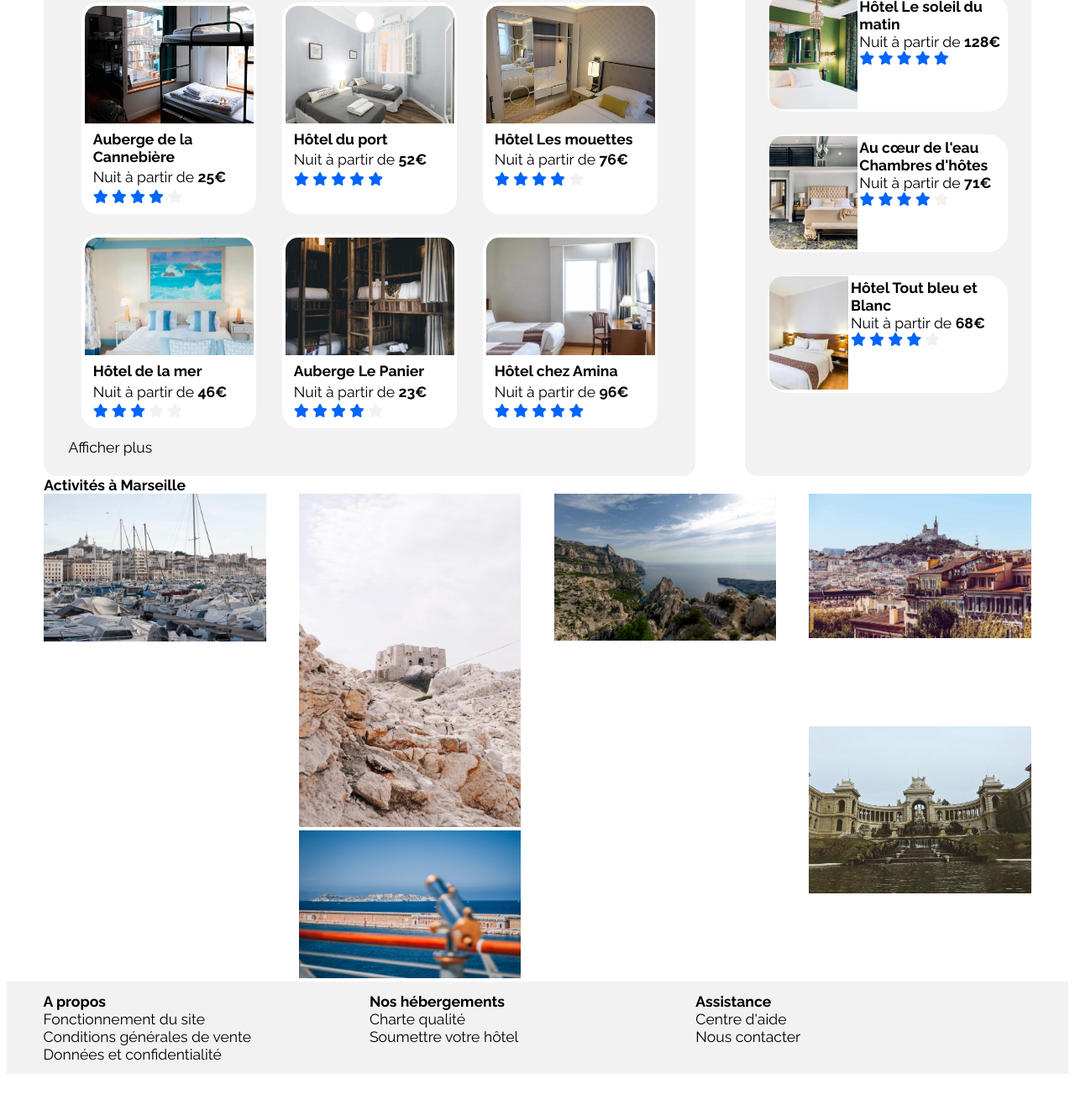
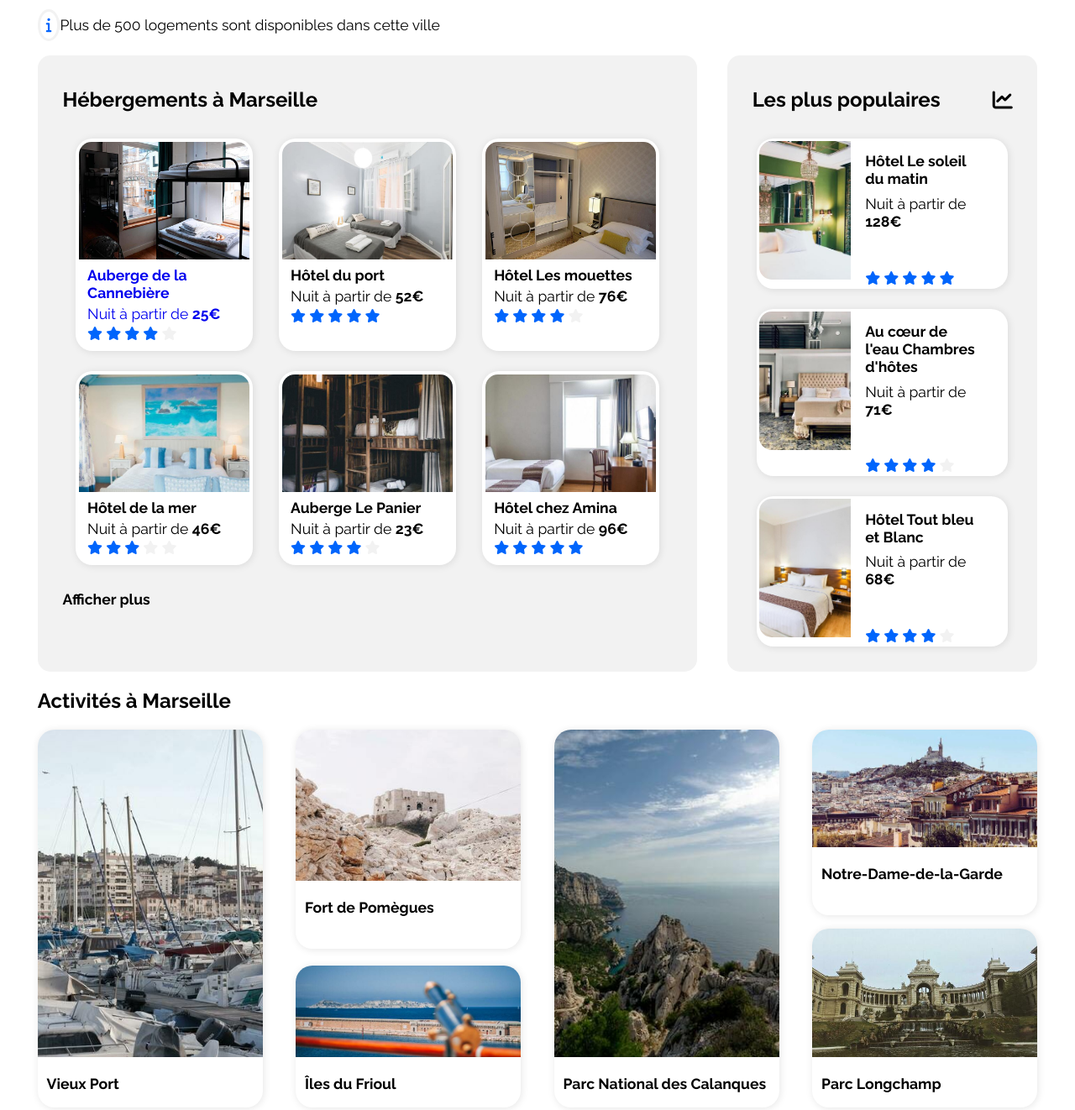
Before and after one commit to YoannAsl/YoannAgesilas_2_01092020, a plain HTML site: page index.html in a window 1280 px wide. Shown: the part 272-1594 px from the top of the page at 84% size. Before the commit the page ends 1559 px from the top, so only its background shows below. Drawn offline with Linux system fonts and the light colour scheme.

Commit message:
Toutes les cards finies

```diff
--- a/index.html
+++ b/index.html
@@ -12,7 +12,7 @@
 <body>
     <div id="container">
         <header>
-            <img src="images/logo/Reservia.svg"></img>
+            <img src="images/logo/Reservia.svg" alt="Reservia logo">
             <nav>
                 <a id="nav_selected" href="#container2" class="blue">Hébergements</a>
                 <a href="#container4">Activités</a>
@@ -20,7 +20,7 @@
             </nav>
         </header>
 
-        <p class="titre">Trouvez votre hébergement pour des vacances de rève</p>
+        <h2 class="titre">Trouvez votre hébergement pour des vacances de rêve</h2>
         <p>En plein centre ville ou en pleine nature</p>
 
         <form>
@@ -29,8 +29,6 @@
             <button type="submit" id="submit_button">Rechercher</button>
         </form>
 
-        <!-- class avec font-size pour icones -->
-        <!-- tester div avec a au lieu de button -->
         <div id="filters">
             <p class="titre">Filtres</p>
             <button class="filter_switch">
@@ -64,12 +62,12 @@
         </div>
 
         <p><i class="fas fa-info blue"></i>Plus de 500 logements sont disponibles dans cette ville</p>
-<!-- div avec image en background -->
         <div id="container1">
             <div id="container2">
-                <p class="titre">Hébergements à Marseille</p>
+                <h2 class="titre">Hébergements à Marseille</h2>
                 <div id="cards_container2">
                     <div class="card1">
+                        <a class="test" href="#">
                             <img class="card1_img" src="images/hebergements/4_small/marcus-loke-WQJvWU_HZFo-unsplash.jpg">
                             <div class="card1_text">
                                 <p class="titre">Auberge de la Cannebière</p>
@@ -80,9 +78,10 @@
                                 <i class="fas fa-star blue"></i>
                                 <i class="fas fa-star grey"></i>
                             </div>
+                        </a>
                     </div>
                     <div class="card1">
-                            <img class="card1_img" src="images\hebergements\4_small\fred-kleber-gTbaxaVLvsg-unsplash.jpg">
+                        <img class="card1_img" src="images/hebergements/4_small/fred-kleber-gTbaxaVLvsg-unsplash.jpg">
                         <div class="card1_text">
                             <p class="titre">Hôtel du port</p>
                             <p>Nuit à partir de <span class="price">52€</span></p>
@@ -94,7 +93,7 @@
                         </div>
                     </div>
                     <div class="card1">
-                            <img class="card1_img" src="images\hebergements\4_small\reisetopia-B8WIgxA_PFU-unsplash.jpg">
+                        <img class="card1_img" src="images/hebergements/4_small/reisetopia-B8WIgxA_PFU-unsplash.jpg">
                         <div class="card1_text">
                             <p class="titre">Hôtel Les mouettes</p>
                             <p>Nuit à partir de <span class="price">76€</span></p>
@@ -106,7 +105,7 @@
                         </div>
                     </div>
                     <div class="card1">
-                            <img class="card1_img" src="images\hebergements\4_small\annie-spratt-Eg1qcIitAuA-unsplash.jpg">
+                        <img class="card1_img" src="images/hebergements/4_small/annie-spratt-Eg1qcIitAuA-unsplash.jpg">
                         <div class="card1_text">
                             <p class="titre">Hôtel de la mer</p>
                             <p>Nuit à partir de <span class="price">46€</span></p>
@@ -118,7 +117,7 @@
                         </div>
                     </div>
                     <div class="card1">
-                            <img class="card1_img" src="images\hebergements\4_small\nicate-lee-kT-ZyaiwBe0-unsplash.jpg">
+                        <img class="card1_img" src="images/hebergements/4_small/nicate-lee-kT-ZyaiwBe0-unsplash.jpg">
                         <div class="card1_text">
                             <p class="titre">Auberge Le Panier</p>
                             <p>Nuit à partir de <span class="price">23€</span></p>
@@ -130,7 +129,7 @@
                         </div>
                     </div>
                     <div class="card1">
-                            <img class="card1_img" src="images\hebergements\4_small\febrian-zakaria-M6S1WvfW68A-unsplash.jpg">
+                        <img class="card1_img" src="images/hebergements/4_small/febrian-zakaria-M6S1WvfW68A-unsplash.jpg">
                         <div class="card1_text">
                             <p class="titre">Hôtel chez Amina</p>
                             <p>Nuit à partir de <span class="price">96€</span></p>
@@ -141,19 +140,18 @@
                             <i class="fas fa-star blue"></i>
                         </div>
                     </div>
-
                 </div>
-                <p>Afficher plus</p>
+                <p class="titre">Afficher plus</p>
             </div>
 
             <div id="container3">
                 <div id="container3_title">
-                    <p class="titre">Les plus populaires</p>
+                    <h2 class="titre">Les plus populaires</h2>
                     <i class="fas fa-chart-line"></i>
                 </div>
                 <div id="cards_container3">
                     <div class="card2">
-                        <img class="card2_img" src="images\hebergements\4_small\emile-guillemot-Bj_rcSC5XfE-unsplash.jpg">
+                        <img class="card2_img" src="images/hebergements/4_small/emile-guillemot-Bj_rcSC5XfE-unsplash.jpg">
                         <div class="card2_text">
                             <p class="titre">Hôtel Le soleil du matin</p>
                             <p>Nuit à partir de <span class="price">128€</span></p>
@@ -165,7 +163,7 @@
                         </div>
                     </div>
                     <div class="card2">
-                        <img class="card2_img" src="images\hebergements\4_small\aw-creative-VGs8z60yT2c-unsplash.jpg">
+                        <img class="card2_img" src="images/hebergements/4_small/aw-creative-VGs8z60yT2c-unsplash.jpg">
                         <div class="card2_text">
                             <p class="titre">Au cœur de l'eau Chambres d'hôtes</p>
                             <p>Nuit à partir de <span class="price">71€</span></p>
@@ -177,7 +175,7 @@
                         </div>
                     </div>
                     <div class="card2">
-                        <img class="card2_img" src="images\hebergements\4_small\febrian-zakaria-sjvU0THccQA-unsplash.jpg">
+                        <img class="card2_img" src="images/hebergements/4_small/febrian-zakaria-sjvU0THccQA-unsplash.jpg">
                         <div class="card2_text">
                             <p class="titre">Hôtel Tout bleu et Blanc</p>
                             <p>Nuit à partir de <span class="price">68€</span></p>
@@ -195,28 +193,34 @@
         </div>
 
         <div id="container4">
-            <p class="titre">Activités à Marseille</p>
+            <h2 class="titre">Activités à Marseille</h2>
             <div id="container5">
                 <div class="card_full">
-                    <img src="images/activites/2_large/reno-laithienne-QUgJhdY5Fyk-unsplash.jpg">
+                    <img src="images/activites/4_small/reno-laithienne-QUgJhdY5Fyk-unsplash.jpg">
+                    <p class="titre">Vieux Port</p>
                 </div>
                 <div class="cards_container4">
                     <div>
-                        <img src="images/activites/2_large/paul-hermann-QFTrLdQIRhI-unsplash.jpg">
+                        <img id="small_img1" src="images/activites/4_small/paul-hermann-QFTrLdQIRhI-unsplash.jpg">
+                        <p class="titre">Fort de Pomègues</p>
                     </div>
                     <div>
-                        <img src="images/activites/2_large/kevin-hikari-rV_Qd1l-VXg-unsplash.jpg">
+                        <img id="small_img2" src="images/activites/4_small/kevin-hikari-rV_Qd1l-VXg-unsplash.jpg">
+                        <p class="titre">Îles du Frioul</p>
                     </div>
-                </div >
+                </div>
                 <div class="card_full">
-                    <img src="images/activites/2_large/kilyan-sockalingum-NR8-cBCN3aI-unsplash.jpg">
+                    <img src="images/activites/4_small/kilyan-sockalingum-NR8-cBCN3aI-unsplash.jpg">
+                    <p class="titre">Parc National des Calanques</p>
                 </div>
                 <div class="cards_container4">
                     <div>
-                        <img src="images/activites/2_large/florian-wehde-xW9e8gdotxI-unsplash.jpg">
+                        <img id="small_img3" src="images/activites/4_small/florian-wehde-xW9e8gdotxI-unsplash.jpg">
+                        <p class="titre">Notre-Dame-de-la-Garde</p>
                     </div>
                     <div>
-                        <img src="images/activites/2_large/lena-paulin-wH2-EJoDcV0-unsplash.jpg">
+                        <img id="small_img4" src="images/activites/4_small/lena-paulin-wH2-EJoDcV0-unsplash.jpg">
+                        <p class="titre">Parc Longchamp</p>
                     </div>
                 </div>
             </div>
--- a/styles.css
+++ b/styles.css
@@ -5,14 +5,32 @@
     --lightblue: #DEEBFF;
 }
 
-/* tester var avec W3C */
+.test {
+    text-decoration: none;
+
+}
+
+.blue {
+    color: var(--blue);
+}
+
+.grey {
+    color: var(--grey);
+}
+
+.lightblue {
+    color: var(--lightblue);
+}
+
+body {
+    margin: 0;
+}
+
 body p {
-    margin: 0;
     font-size: 110%;
 }
 
 #container {
-    /* padding: 0 3.4%; */
     width: 93%;
     margin: 0 auto;
 }
@@ -31,6 +49,7 @@ nav {
 
 nav a {
     padding: 5%;
+    text-decoration: none;
 }
 
 #nav_selected {
@@ -81,6 +100,7 @@ form {
 }
 
 .filter_switch {
+    font-size: 100%;
     margin-left: 25px;
     padding-left: 0;
     font-weight: bold;
@@ -89,6 +109,18 @@ form {
     border: solid;
     border-width: 2px;
     border-color: #d9d9d9;
+}
+
+.fa-stack {
+    font-size: 1.79em;
+    margin: -10px;
+}
+
+.fa-info {
+    padding: 7px;
+    border: solid;
+    border-color: var(--grey);
+    border-radius: 50%;
 }
 
 #container1 {
@@ -100,7 +132,7 @@ form {
     width: 61%;
     background-color: var(--grey);
     border-radius: 15px;
-    padding: 2% 2.5%;
+    padding: 1.5% 2.5%;
 }
 
 #cards_container2 {
@@ -115,6 +147,7 @@ form {
     padding: 0.5% 0.5% 1.5% 0.5%;
     width: 28%;
     margin: 1.7% 0;
+    box-shadow: 1px 1px 10px 0px rgba(0,0,0,0.1);
 }
 
 .card1_img {
@@ -126,67 +159,60 @@ form {
 }
 
 #container3 {
-    width: 29%;
+    width: 31%;
     background-color: var(--grey);
     border-radius: 15px;
-    padding: 1% 0%;
+    padding: 1.5% 0%;
 }
 
 #container3_title {
     display: flex;
     justify-content: space-between;
-    margin: 0 8%
+    margin: 0 8%;
 }
 
 #container3_title i {
     margin: auto 0;
+    font-size: 150%;
 }
 
 #cards_container3 {
+    width: 81%;
     display: flex;
     flex-direction: column;
-    justify-content: space-between;
+    margin: 0 auto;
 }
 
 .card2 {
     background-color: white;
-    margin: 4% 8%;
-    padding: 0.5% 0.5% 1% 0.5%;
-    border-radius: 1.5em;
+    margin: 4% auto;
+    padding: 1%;
+    border-radius: 20px;
     display: flex;
+    box-shadow: 1px 1px 10px 0px rgba(0,0,0,0.1);
 }
 
 .card2_img {
-    height: 135px;
+    height: 165px;
     width: 37%;
-    border-top-left-radius: 1em;
-    border-bottom-left-radius: 1em;
+    border-top-left-radius: 15px;
+    border-bottom-left-radius: 15px;
     object-fit: cover;
 }
 
 .card2_text {
-    padding: 1%;
+    margin-top: 1.5%;
+    margin-left: 6%;
+    margin-right: 12%;
 }
 
-.blue {
-    color: var(--blue);
+.card2_text p{
+    margin-block-start: .5em;
+    margin-block-end: .5em;
 }
 
-.grey {
-    color: var(--grey);
-}
-
-.lightblue {
-    color: var(--lightblue);
-}
-
-#test {
-    height: 75%;
-    overflow: hidden;
-}
-
-#test img{
-    margin: 0px -500px -10px 0px;
+.card2_text i{
+    margin-top: 40px;
 }
 
 .price {
@@ -202,31 +228,79 @@ form {
     margin-bottom: 2%;
 }
 
-.fa-stack {
-    font-size: 1.5em;
-}
+
 
 #container5 {
     display: flex;
     justify-content: space-between;
+    margin-bottom: 60px;
 }
 
 .card_full {
     width: 22.5%;
+    border-radius: 20px;
+    box-shadow: 1px 1px 10px 0px rgba(0,0,0,0.1);
 }
 
 .card_full img {
     width: 100%;
+    height: 390px;
+    object-fit: cover;
+    border-top-left-radius: 20px;
+    border-top-right-radius: 20px;
+}
+
+.card_full p {
+    margin-left: 4%;
 }
 
 .cards_container4 {
     width: 22.5%;
     display: flex;
     flex-wrap: wrap;
+    flex-direction: column;
+    justify-content: space-between;
 }
 
-.cards_container4 img{
+.cards_container4 div {
+    border-radius: 20px;
+    box-shadow: 1px 1px 10px 0px rgba(0,0,0,0.1);
+}
+
+.cards_container4 div p{
+    margin-left: 4%;
+}
+
+#small_img1 {
     width: 100%;
+    height: 180px;
+    border-top-left-radius: 20px;
+    border-top-right-radius: 20px;
+    object-fit: cover;
+}
+
+#small_img2 {
+    width: 100%;
+    height: 109px;
+    border-top-left-radius: 20px;
+    border-top-right-radius: 20px;
+    object-fit: cover;
+}
+
+#small_img3 {
+    width: 100%;
+    height: 140px;
+    border-top-left-radius: 20px;
+    border-top-right-radius: 20px;
+    object-fit: cover;
+}
+
+#small_img4 {
+    width: 100%;
+    height: 153px;
+    border-top-left-radius: 20px;
+    border-top-right-radius: 20px;
+    object-fit: cover;
 }
 
 footer {
```
Lines whose indentation alone changed are shown as unchanged.
